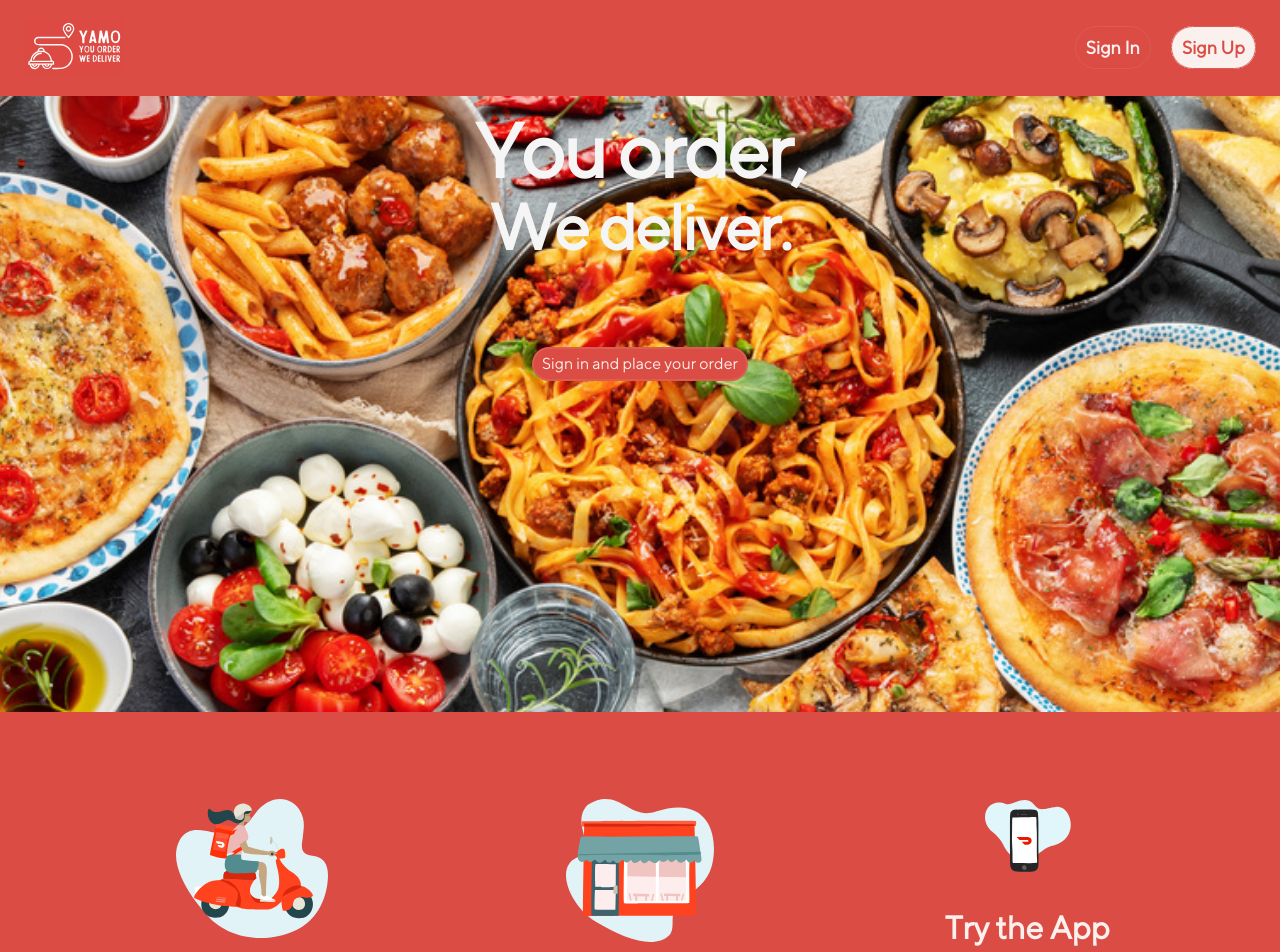
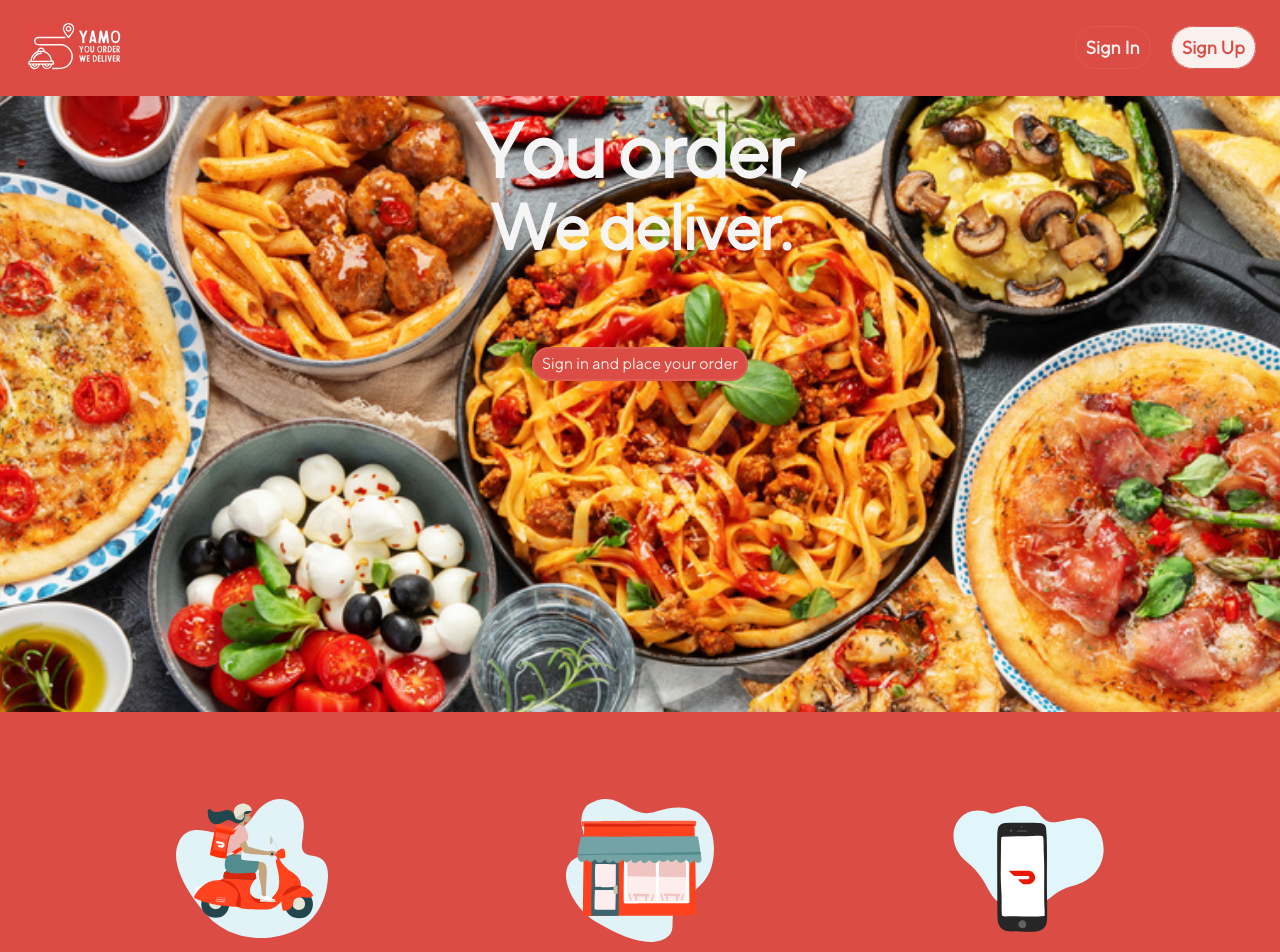
Before and after one commit to thateflondon/yamo-landing-page, a React (Create React App) app: page / in a window 1280 px wide. Shown: the top 952 px of the page. Built offline with nearby package versions, Linux system fonts and the light colour scheme.

Commit message:
style(home): set and style servives
fixed app img render

```diff
--- a/src/styles/pages/Home/Home.css
+++ b/src/styles/pages/Home/Home.css
@@ -186,6 +186,8 @@ html body {
 
 .offerContainer .offerContainer__list .offerContainer__item .item__image {
   margin-bottom: 30px;
+  width: 154px;
+  height: 154px;
 }
 
 .offerContainer .offerContainer__list .offerContainer__item .item__textWrapper {
--- a/src/styles/pages/Home/Home.scss
+++ b/src/styles/pages/Home/Home.scss
@@ -129,8 +129,6 @@ html{
         display: block;
         max-width: 334px;
 
-        // color: #eca49c;
-
         .heroContainer__order {
           font-size: 76px;
           font-weight: 700;
@@ -235,6 +233,8 @@ html{
         text-align: center;
         .item__image{
           margin-bottom: 30px;
+          width: 154px;
+          height: 154px;
         }
         .item__textWrapper{
           width: 100%;
```
Also changed, not shown: 1 other file (tests, documents, lock files or other folders).
